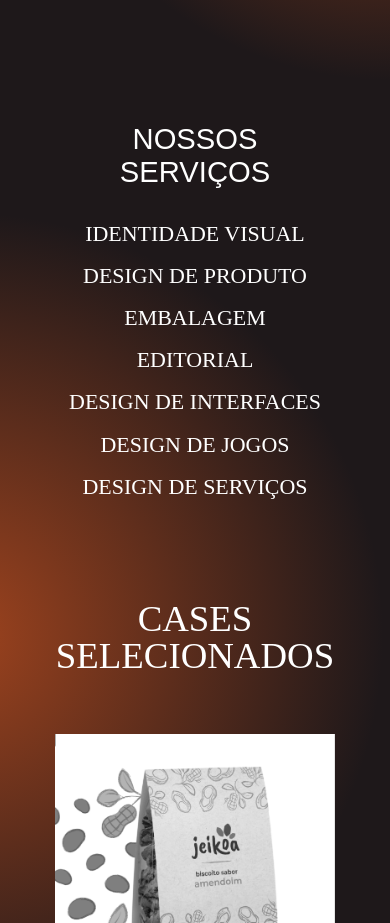
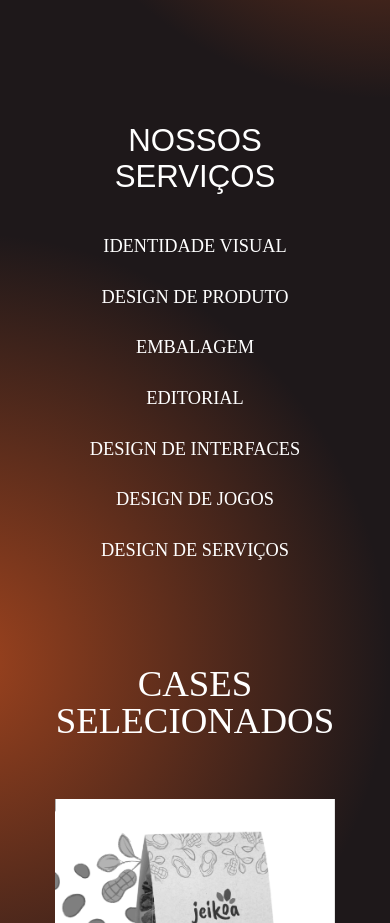
Before and after one commit to faisca-design/FaiscaJr, a Next.js app: page / in a window 390 px wide. Shown: the part 1220-2143 px from the top of the page. Built offline with nearby package versions, Linux system fonts and the light colour scheme.

Commit message:
pequenas alterações em algumas issues

```diff
--- a/src/components/home/OurServices/service.module.css
+++ b/src/components/home/OurServices/service.module.css
@@ -7,9 +7,9 @@
 .service > p {
     text-align: left;
     color: white;
-    font-size: 2.6vh;
+    font-size: 1.5vw;
     height: 3vh;
-    margin-top: 0;
+    margin-top: .6vw;
     margin-bottom: 0;
 }
 
@@ -32,7 +32,8 @@
 
     .service > p {
         text-align: center;
-        margin-top: 2vh;
+        font-size: 4.7vw;
+        margin-top: 3vh;
     }
 
   }
--- a/src/components/home/OurServices/services.module.css
+++ b/src/components/home/OurServices/services.module.css
@@ -8,7 +8,7 @@
 }
 
 .services > p {
-    font-size: 3.46vh;
+    font-size: 2.025vw;
     color: white;
     text-align: left;
     font-style: normal;
@@ -23,5 +23,6 @@
 
     .services > p {
         text-align: center;
+        font-size: 8vw;
     }
   }
--- a/src/components/projeto/ProjectCarousel/carousel.module.css
+++ b/src/components/projeto/ProjectCarousel/carousel.module.css
@@ -1,6 +1,6 @@
 .projetos {
     width: 90vw;
-    height: 100vh;
+    height: 100%;
     padding-right: 0px;
     padding-left: 8.9vw;
     padding-top: 10vh;
```
